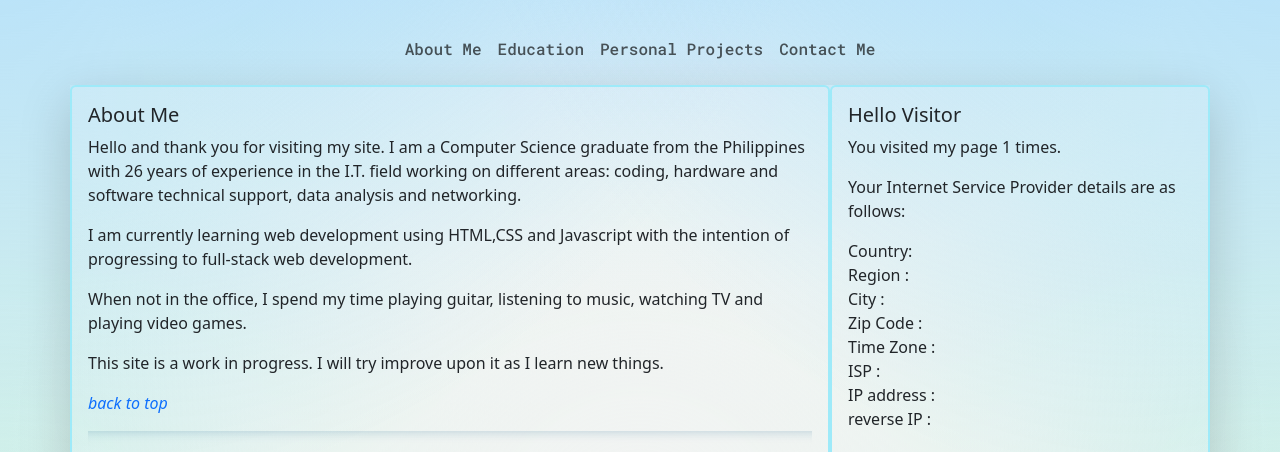
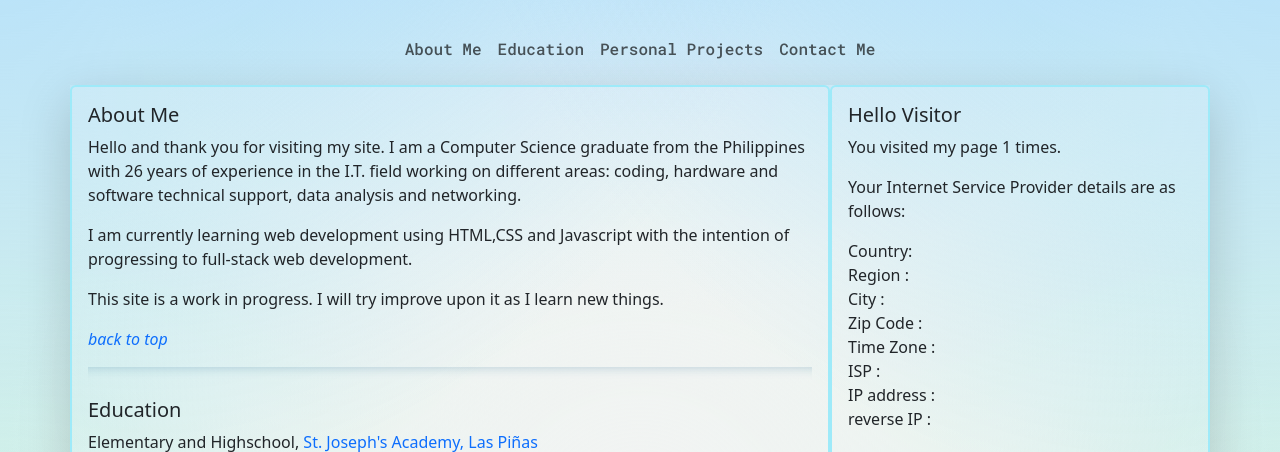
Before and after one commit to m4ndr4ke/rcendayaportfolio, a plain HTML site: page index.html in a window 1280 px wide. Shown: the part 331-783 px from the top of the page. Drawn offline with nearby package versions, Linux system fonts and the light colour scheme; no server answers.

Commit message:
Update index.html
deleted paragraph, include new certificate

```diff
--- a/index.html
+++ b/index.html
@@ -163,10 +163,6 @@
               I am currently learning web development using HTML,CSS and
               Javascript with the intention of progressing to full-stack web
               development.
-            </p>
-            <p>
-              When not in the office, I spend my time playing guitar, listening
-              to music, watching TV and playing video games.
             </p>
             <p>
               This site is a work in progress. I will try improve upon it as I
```
